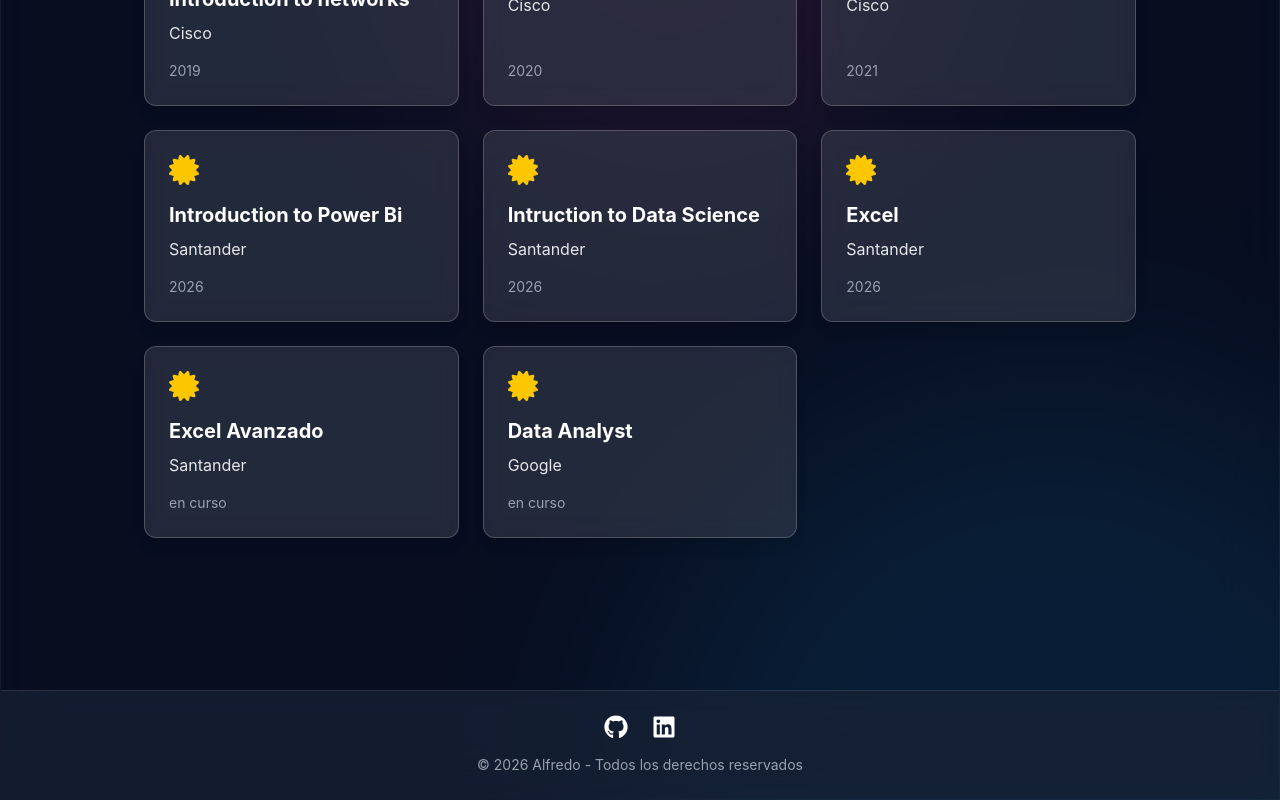
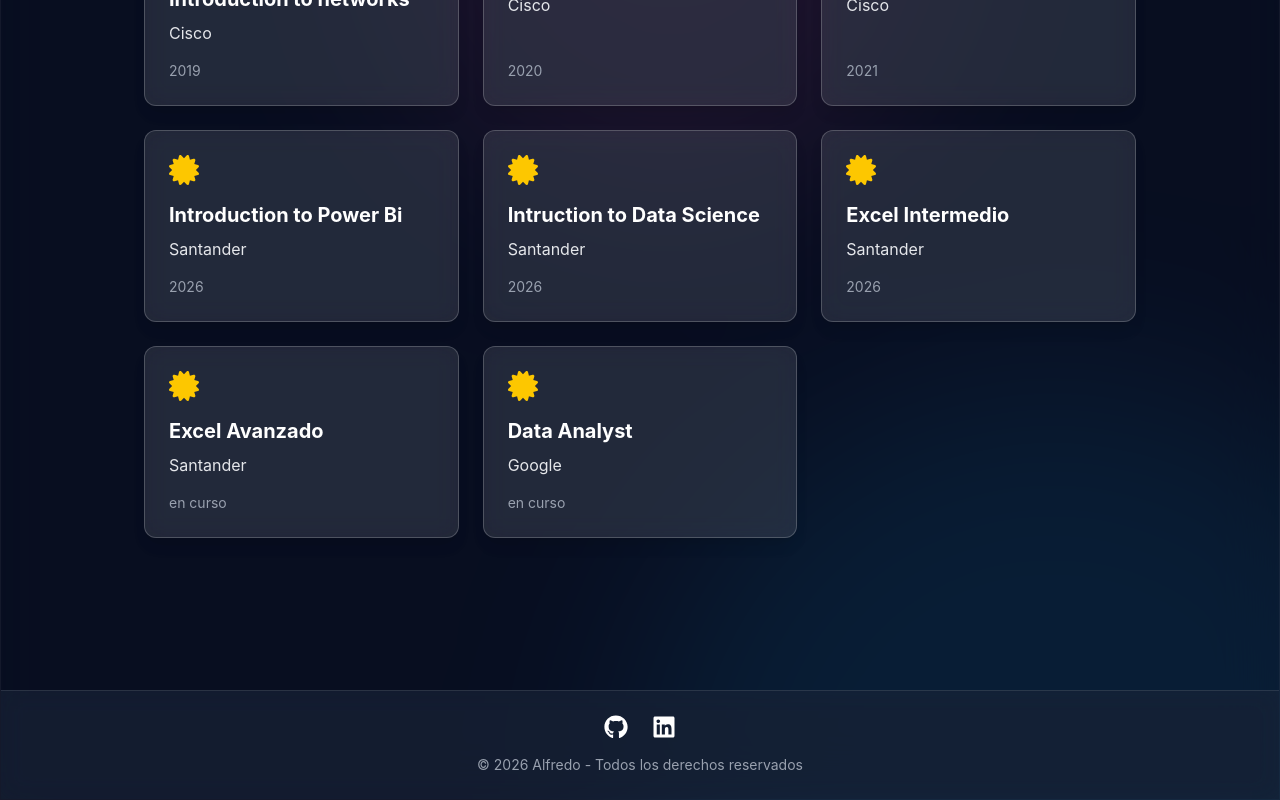
Before and after one commit to Alfredo20207/PortafolioReact, a React (Vite) app: page /#/ in a window 1280 px wide. Shown: the part 897-1697 px from the top of the page. Built offline with nearby package versions, Linux system fonts and the light colour scheme.

Commit message:
update courses
se actualizan cursos

```diff
--- a/src/pages/Home.jsx
+++ b/src/pages/Home.jsx
@@ -82,7 +82,7 @@
             { titulo: "Introduction to cybersecurity", emisor: "Cisco", fecha: "2021" },
             { titulo: "Introduction to Power Bi", emisor:"Santander", fecha: "2026" },
             { titulo: "Intruction to Data Science", emisor:"Santander", fecha: "2026"    },
-            { titulo: "Excel", emisor:"Santander", fecha: "2026"    },
+            { titulo: "Excel Intermedio", emisor:"Santander", fecha: "2026"    },
             { titulo: "Excel Avanzado", emisor:"Santander", fecha: "en curso"    },
             { titulo: "Data Analyst", emisor:"Google", fecha: "en curso"  }
           ].map((cert, i) => (
```
